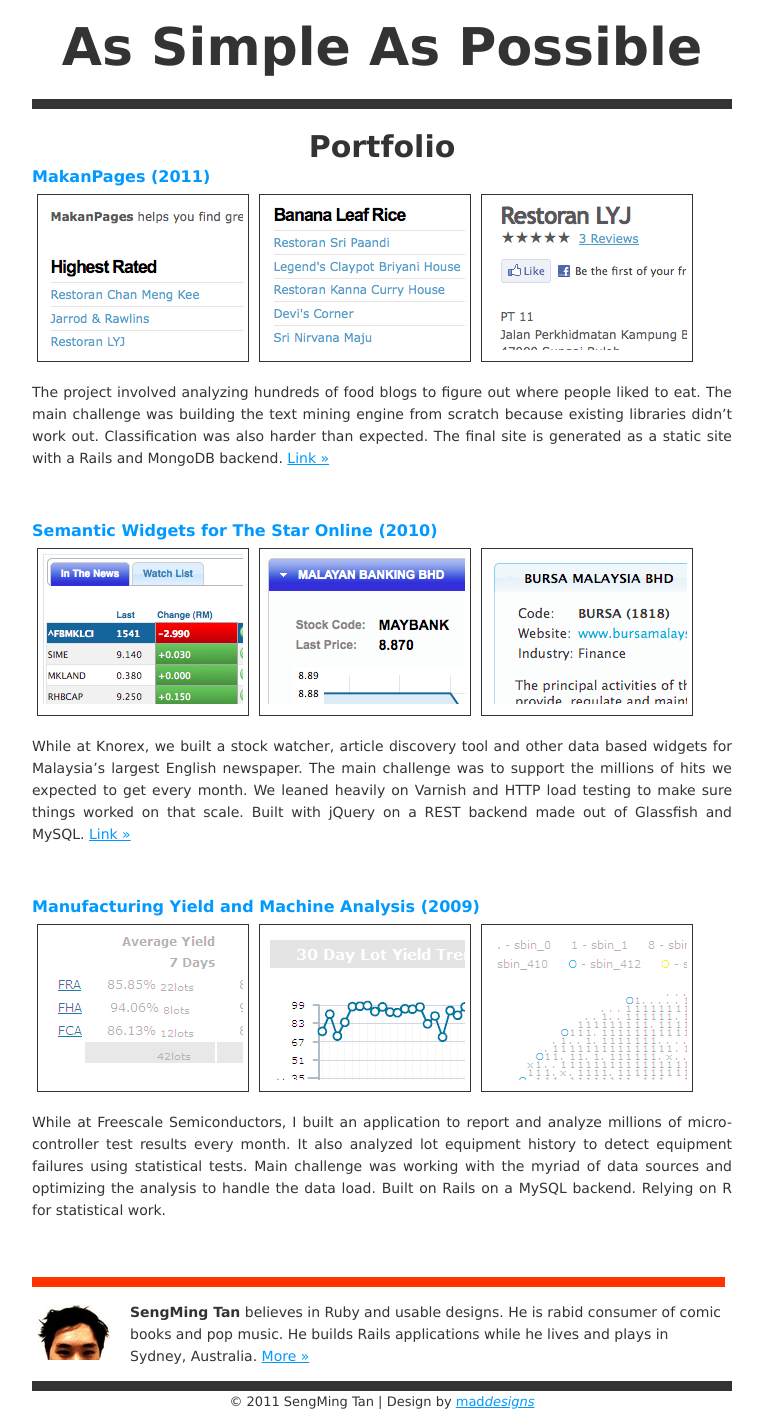
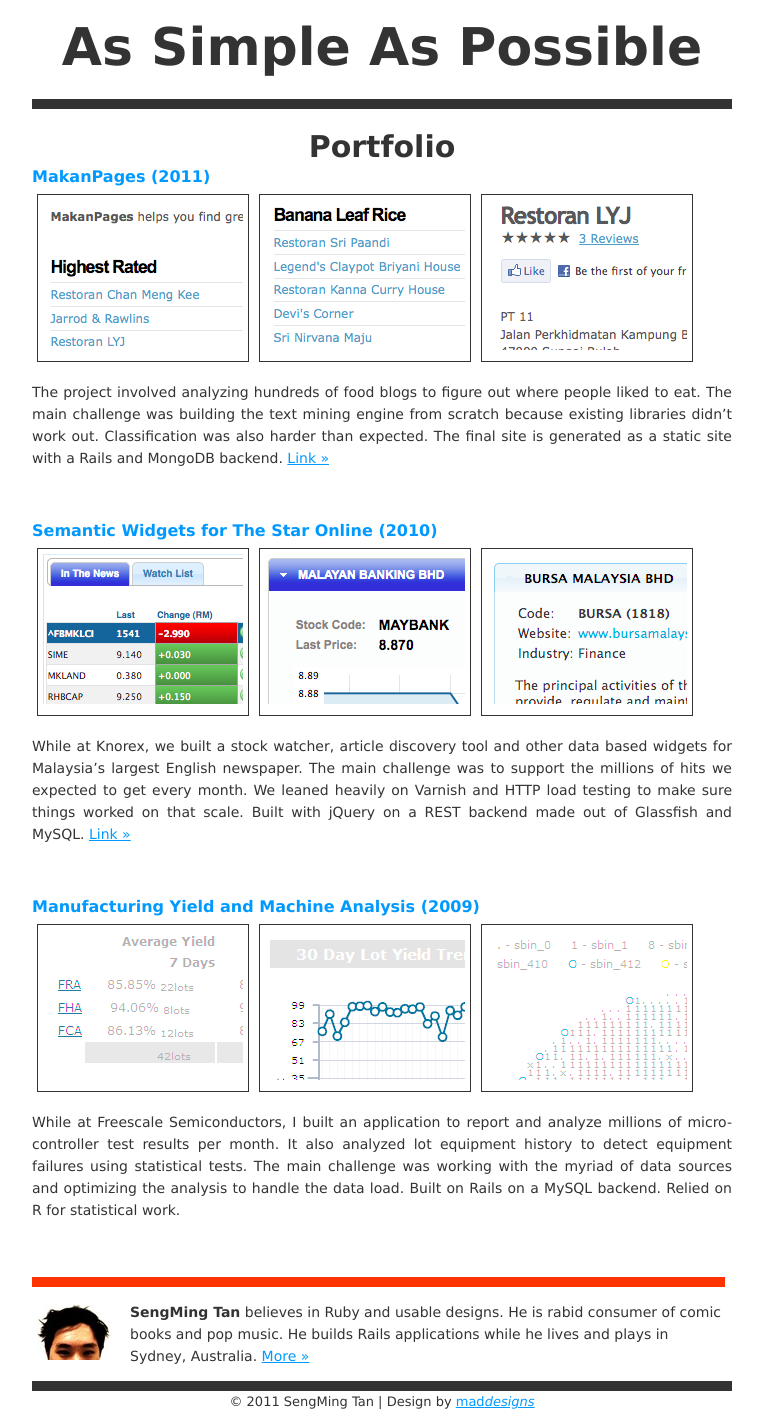
Before and after one commit to tansengming/tansengming.github.com, a Jekyll site: the page built from pages/_posts/2011-05-12-portfolio.markdown, in a window 1280 px wide. Shown: the whole page, without its empty margins (258-1021 px from the left). Built offline with Jekyll 4.4.1, drawn with Linux system fonts in a browser that asks for light colours; nearby versions of some CDN libraries; Markdown is read by kramdown in place of the engine named in the settings; comment, search, counter and statistics services are not loaded.

Commit message:
minor copy changes

```diff
--- a/pages/_posts/2011-05-12-portfolio.markdown
+++ b/pages/_posts/2011-05-12-portfolio.markdown
@@ -76,7 +76,7 @@ While at Knorex, we built a stock watcher, article discovery tool and other data
 <div class='clear'>
 </div>
 
-While at Freescale Semiconductors, I built an application to report and analyze millions of micro-controller test results every month. It also analyzed lot equipment history to detect equipment failures using statistical tests. Main challenge was working with the myriad of data sources and optimizing the analysis to handle the data load. Built on Rails on a MySQL backend. Relying on R for statistical work.
+While at Freescale Semiconductors, I built an application to report and analyze millions of micro-controller test results per month. It also analyzed lot equipment history to detect equipment failures using statistical tests. The main challenge was working with the myriad of data sources and optimizing the analysis to handle the data load. Built on Rails on a MySQL backend. Relied on R for statistical work.
 
 <script type="text/javascript" charset="utf-8">
 	$(document).ready(function() {
```
